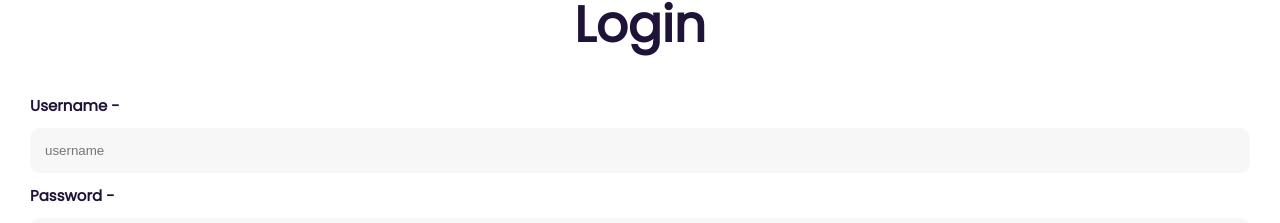
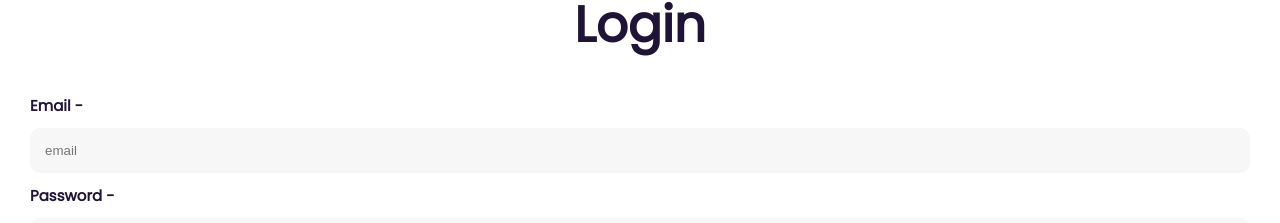
Before and after one commit to yumm554/Updated-Taskly, a React (Create React App) app in the folder frontend/: page /login in a window 1280 px wide. Shown: the part 124-347 px from the top of the page. Built offline with nearby package versions, Linux system fonts and the light colour scheme.

Commit message:
- login issue resolved

```diff
--- a/frontend/src/components/Login.js
+++ b/frontend/src/components/Login.js
@@ -6,7 +6,7 @@ import { useGlobalContext } from '../features/TaskContext'
 
 function Login() {
   const { user, setUser, loginBtn, setLoginBtn } = useGlobalContext()
-  const [name, setName] = useState('')
+  const [email, setEmail] = useState('')
   const [password, setPassword] = useState('')
 
   const [isLoading, setIsLoading] = useState(false)
@@ -30,7 +30,7 @@ function Login() {
               e.preventDefault()
               setIsError(false)
               setIsLoading(true)
-              login({ username: name, password })
+              login({ email, password })
                 .then((resp) => {
                   localStorage.setItem('user', JSON.stringify(resp?.data))
                   setUser(resp?.data)
@@ -42,21 +42,21 @@ function Login() {
                   setIsError(true)
                 })
 
-              setName('')
+              setEmail('')
               setPassword('')
             }}
           >
-            <label htmlFor="name"> Username -</label>
+            <label htmlFor="name"> Email -</label>
             <br />
             <input
               className="login-input name"
-              id="name"
-              name="name"
-              type="text"
-              placeholder="username"
-              value={name}
-              autoComplete="username"
-              onChange={(e) => setName(e.target.value)}
+              id="email"
+              name="email"
+              type="email"
+              placeholder="email"
+              value={email}
+              autoComplete="email"
+              onChange={(e) => setEmail(e.target.value)}
               required
             />
             <br />
```
Also changed, not shown: 2 other files (tests, documents, lock files or other folders).
